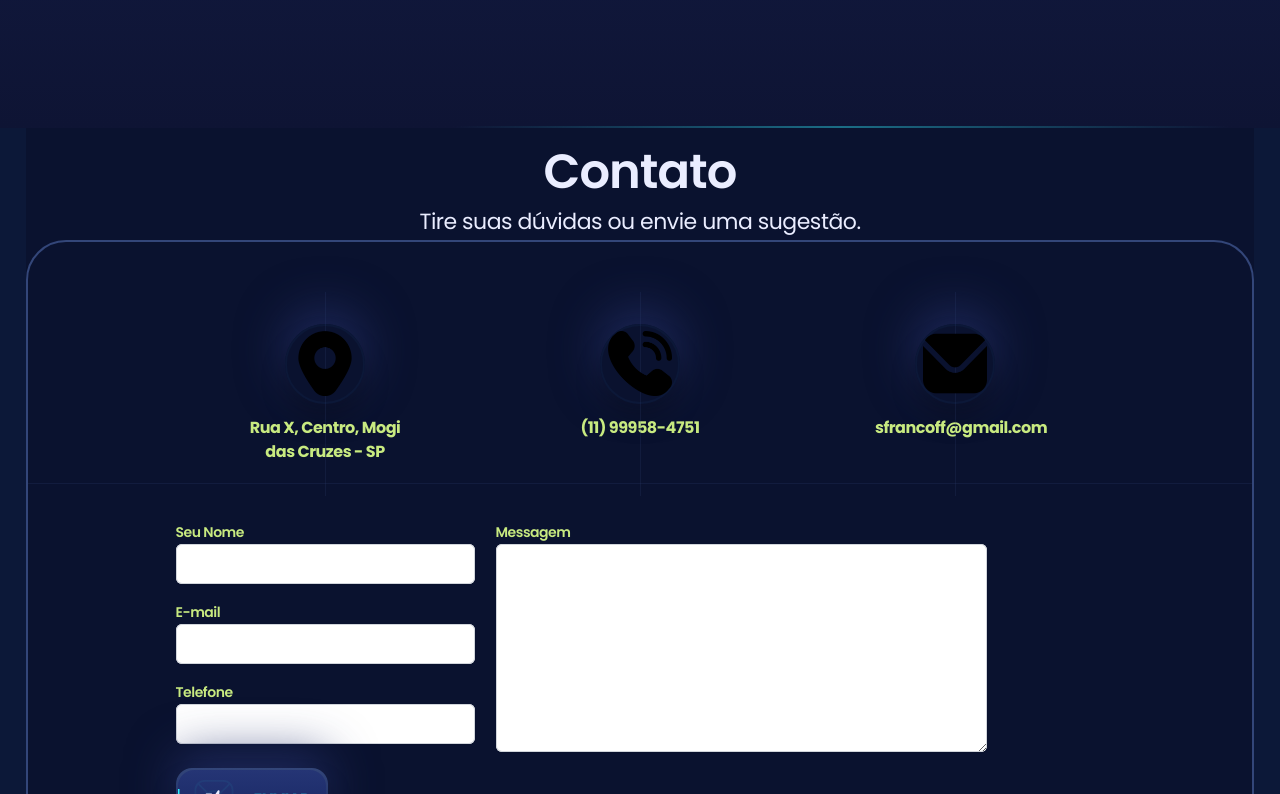
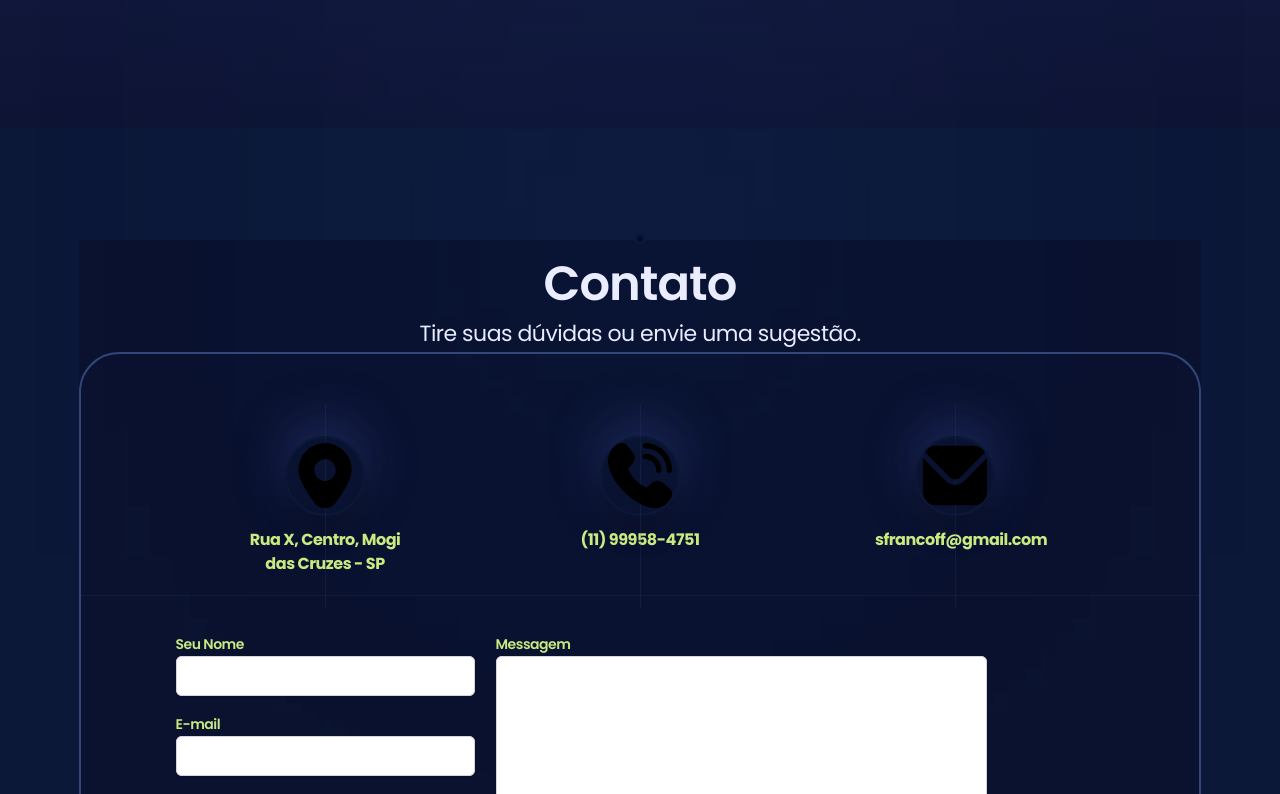
Before and after one commit to phoenix75-S7F/landingpage, a React (Vite) app: page / in a window 1280 px wide. Shown: the part 6726-7520 px from the top of the page. Built offline with nearby package versions, Linux system fonts and the light colour scheme.

Commit message:
changed screens

```diff
--- a/src/sections/Contact.jsx
+++ b/src/sections/Contact.jsx
@@ -7,8 +7,9 @@ const Contact = () => {
   return (
     <section>
       {/* <div className="container"> */}
-        <Element name="contato">
-          <div className="max-w-1230 contact_preview-before contact_preview-after relative mx-auto border-l border-r border-s2 bg-s1/50 pt-28 max-xl:max-w-4xl max-lg:border-none max-md:pb-32 max-md:pt-16">
+        <Element name="contato" className="relative">
+        <div className="container relative z-2 py-28">
+          <div className="max-w-1230 faq-line_after faq-glow_before relative mx-auto border-l border-r border-s2 bg-s1/50 pt-28 max-xl:max-w-4xl max-lg:border-none max-md:pb-32 max-md:pt-16">
                <h3 className="h3 max-lg:h4 max-md:h5 z-3 relative mx-auto -mt-24 mb-10 max-w-lg text-center text-p4 max-md:mb-11 max-sm:max-w-sm">
                    Contato
                </h3>
@@ -16,7 +17,7 @@ const Contact = () => {
                   Tire suas dúvidas ou envie uma sugestão.
                </p>
 
-              <div className="h-640 relative flex justify-around flex-grow px-[5%] border-2 border-s3 rounded-7xl max-md:hidden">
+              <div className="h-640 relative flex justify-around flex-grow px-[5%] border-2 border-s3 rounded-7xl max-sm:hidden">
 
 
                <ul className="h-56 grid grid-cols-3 gap-4 content-center mt-48">
@@ -59,7 +60,7 @@ const Contact = () => {
 
 
             </div>
-      {/* </div> */}
+       </div>
       </Element>
     </section>
   )
```
